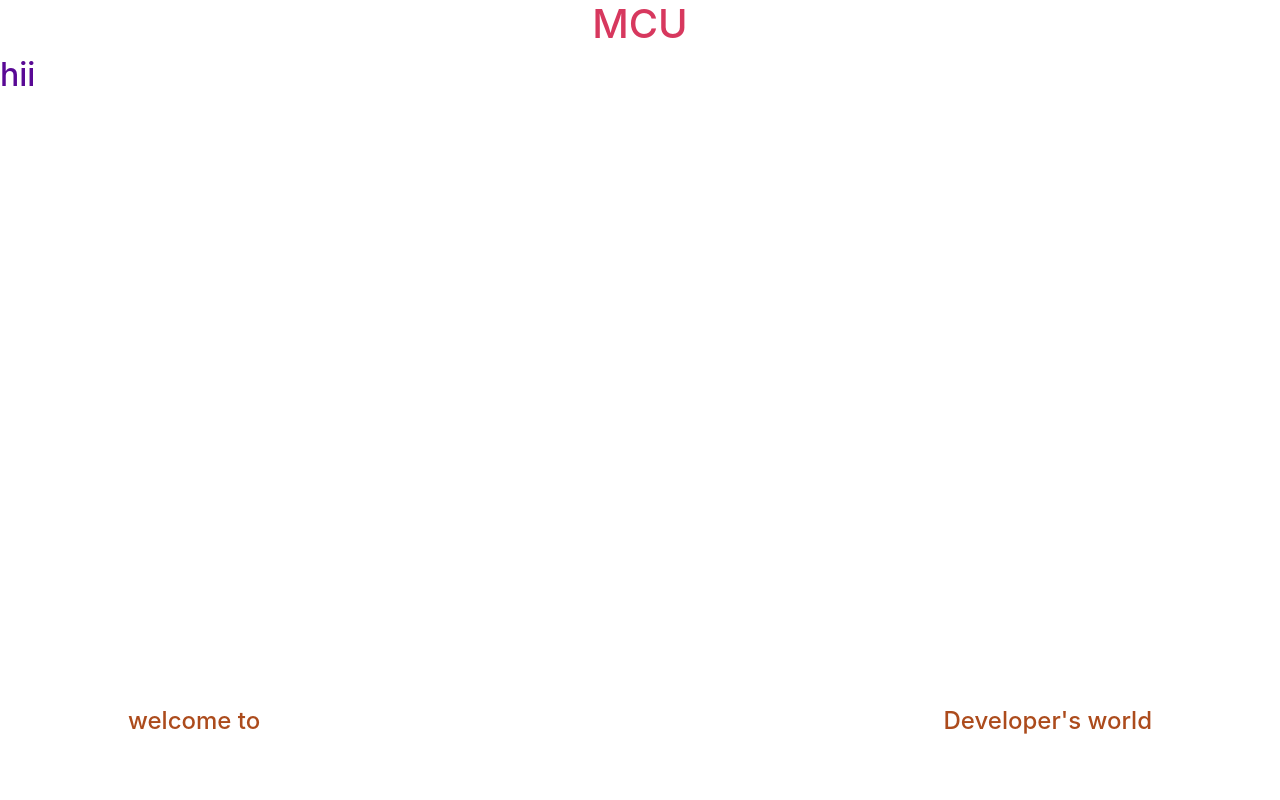
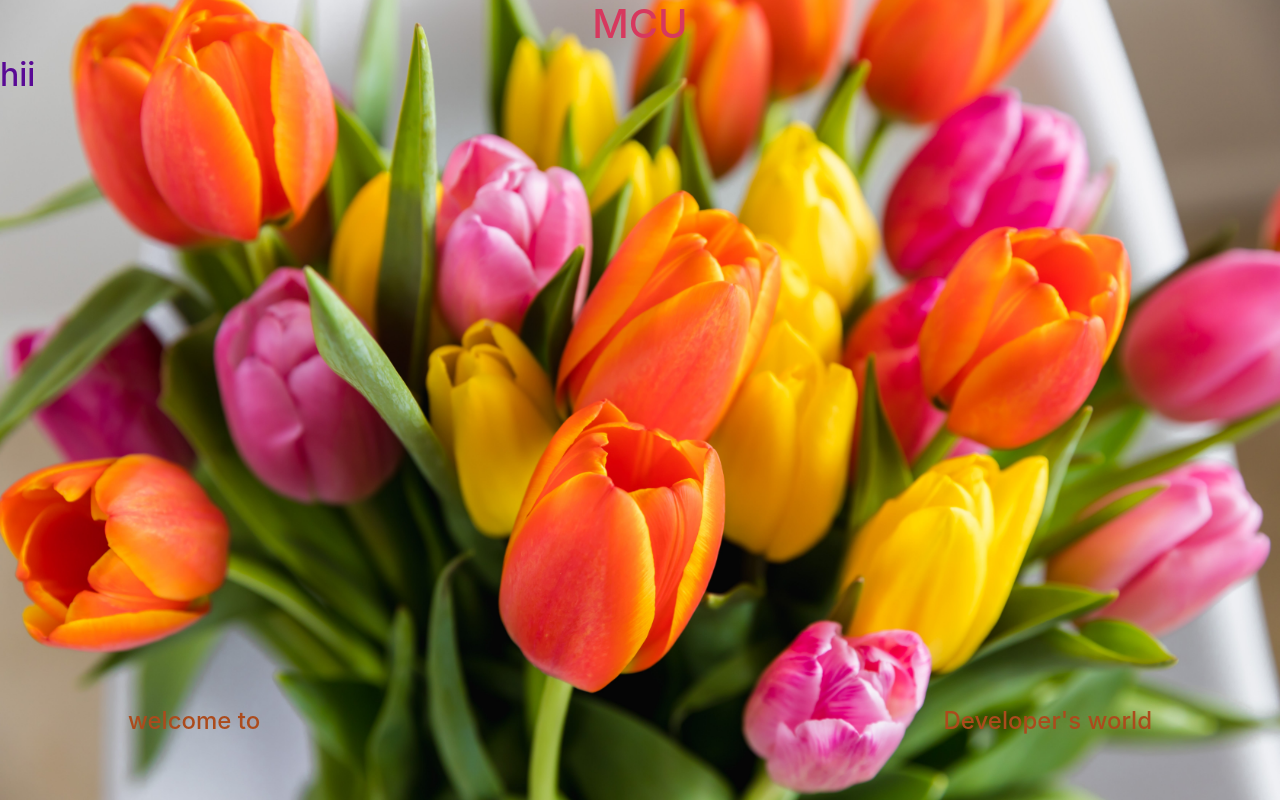
Before and after one commit to psammax/weblab_6, a plain HTML site: page index.htm in a window 1280 px wide. Drawn offline with nearby package versions, Linux system fonts and the light colour scheme.

Commit message:
Update styles.css

```diff
--- a/styles.css
+++ b/styles.css
@@ -1,5 +1,5 @@
 body{
-  background: url(background.png) no-repeat center center fixed;
+  background: url(tulips-virtual-background.jpg)  no-repeat center center fixed;
   -webkit-background-size: cover;
   -moz-background-size: cover;
   -o-background-size: cover;
```
